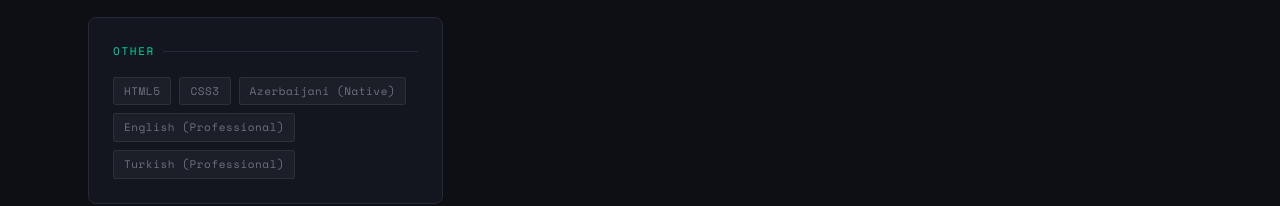
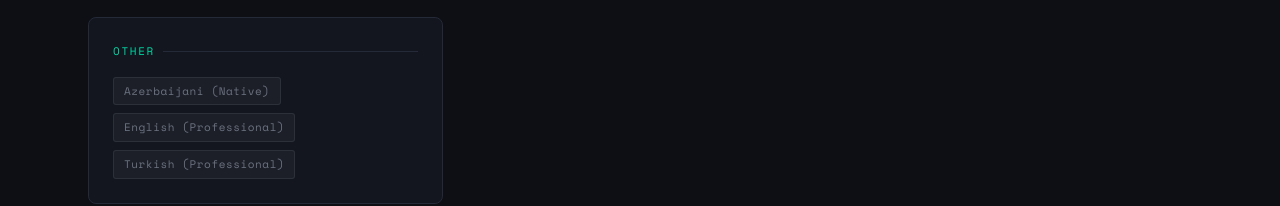
Before and after one commit to aynur-jafartesting/aynurjafarli.github.io, a plain HTML site: page index.html in a window 1280 px wide. Shown: the part 1266-1472 px from the top of the page. Drawn offline with nearby package versions, Linux system fonts and the light colour scheme.

Commit message:
index.html

```diff
--- a/index.html
+++ b/index.html
@@ -722,8 +722,6 @@
     <div class="skill-group">
       <div class="skill-group-title">Other</div>
       <div class="skill-tags">
-        <span class="tag tag-gray">HTML5</span>
-        <span class="tag tag-gray">CSS3</span>
         <span class="tag tag-gray">Azerbaijani (Native)</span>
         <span class="tag tag-gray">English (Professional)</span>
         <span class="tag tag-gray">Turkish (Professional)</span>
```
